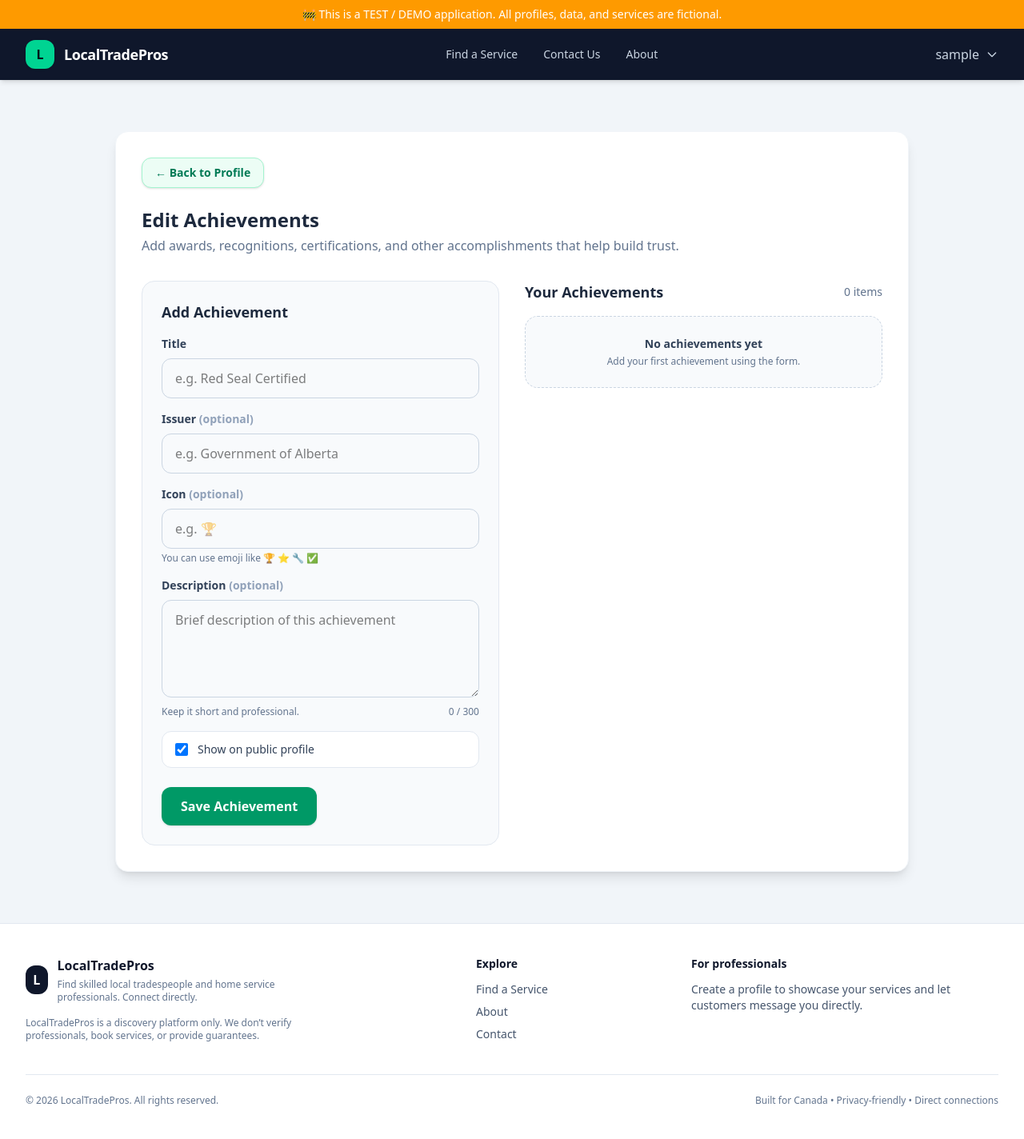
After one commit to olugbengaakindele/handyhub_vercel, a Django app: page /edit-achievements/ in a window 1280 px wide. The commit adds this page. Shown: the whole page at 80% size. Run offline with Django 5.2, Linux system fonts and the light colour scheme; the visitor is signed in with stand-in values (Sample User, id 1); some libraries are stand-ins or nearby versions.

Commit message:
achievements section

```diff
--- a/users/forms.py
+++ b/users/forms.py
@@ -393,3 +393,38 @@ class DeleteAccountForm(forms.Form):
             "autocomplete": "current-password",
         })
     )
+
+
+from .models import Achievement
+
+class AchievementForm(forms.ModelForm):
+    class Meta:
+        model = Achievement
+        fields = ["title", "issuer", "description", "icon", "public_visibility"]
+        widgets = {
+            "title": forms.TextInput(attrs={
+                "class": "w-full rounded-xl border border-slate-300 px-4 py-3 focus:outline-none focus:ring-2 focus:ring-emerald-200 focus:border-emerald-400",
+                "placeholder": "e.g. Red Seal Certified"
+            }),
+            "issuer": forms.TextInput(attrs={
+                "class": "w-full rounded-xl border border-slate-300 px-4 py-3 focus:outline-none focus:ring-2 focus:ring-emerald-200 focus:border-emerald-400",
+                "placeholder": "e.g. Government of Alberta"
+            }),
+            "description": forms.Textarea(attrs={
+                "class": "w-full rounded-xl border border-slate-300 px-4 py-3 focus:outline-none focus:ring-2 focus:ring-emerald-200 focus:border-emerald-400",
+                "rows": 4,
+                "maxlength": 300,
+                "placeholder": "Brief description of this achievement"
+            }),
+            "icon": forms.TextInput(attrs={
+                "class": "w-full rounded-xl border border-slate-300 px-4 py-3 focus:outline-none focus:ring-2 focus:ring-emerald-200 focus:border-emerald-400",
+                "placeholder": "e.g. 🏆"
+            }),
+            "public_visibility": forms.CheckboxInput(attrs={
+                "class": "h-4 w-4 rounded border-slate-300 text-emerald-600 focus:ring-emerald-500"
+            }),
+        }
+
+    def clean_icon(self):
+        icon = (self.cleaned_data.get("icon") or "").strip()
+        return icon[:10]
--- a/users/models.py
+++ b/users/models.py
@@ -405,15 +405,19 @@ class Achievement(models.Model):
 
     title = models.CharField(max_length=120)
     issuer = models.CharField(max_length=120, blank=True)
-    description = models.CharField(max_length=300, blank=True)
+    description = models.TextField(blank=True, max_length=300)
 
     icon = models.CharField(
         max_length=10,
         blank=True,
-        help_text="Optional emoji/icon like 🏆, ⭐, 🔧"
+        help_text="Optional emoji like 🏆, ⭐, 🔧"
     )
 
-    public_visibility = models.BooleanField(default=True)
+    public_visibility = models.BooleanField(
+        default=True,
+        help_text="Show this achievement on your public profile"
+    )
+
     created_at = models.DateTimeField(auto_now_add=True)
 
     class Meta:
--- /dev/null
+++ b/users/static/users/js/achievement_manager.js
@@ -0,0 +1,14 @@
+document.addEventListener("DOMContentLoaded", () => {
+  const descriptionField = document.getElementById("id_description");
+  const countEl = document.getElementById("achievementDescCount");
+
+  if (!descriptionField || !countEl) return;
+
+  const updateCount = () => {
+    const len = descriptionField.value.length;
+    countEl.textContent = `${len} / 300`;
+  };
+
+  descriptionField.addEventListener("input", updateCount);
+  updateCount();
+});
--- /dev/null
+++ b/users/templates/users/edit_achievements.html
@@ -0,0 +1,151 @@
+{% extends "./base.html" %}
+{% load static %}
+
+{% block body %}
+<div class="min-h-screen bg-slate-100 py-10">
+  <div class="max-w-5xl mx-auto px-4">
+
+    <div class="bg-white rounded-2xl shadow-lg border border-slate-100 p-8">
+      <div class="flex items-center justify-between mb-6">
+        <a href="{% url 'users:profile' %}"
+          class="inline-flex items-center gap-2 px-4 py-2 rounded-xl
+                  bg-emerald-50 text-emerald-700 border border-emerald-200
+                  hover:bg-emerald-100 hover:text-emerald-800
+                  transition text-sm font-semibold shadow-sm">
+          ← Back to Profile
+        </a>
+      </div>
+
+      <div class="mb-8">
+        <h2 class="text-2xl font-extrabold text-slate-800">Edit Achievements</h2>
+        <p class="text-slate-500 mt-1">
+          Add awards, recognitions, certifications, and other accomplishments that help build trust.
+        </p>
+      </div>
+
+      <div class="grid grid-cols-1 lg:grid-cols-2 gap-8">
+
+        <!-- Add achievement form -->
+        <div class="bg-slate-50 border border-slate-200 rounded-2xl p-6">
+          <h3 class="text-lg font-extrabold text-slate-800 mb-4">Add Achievement</h3>
+
+          <form method="POST" class="space-y-4">
+            {% csrf_token %}
+
+            <div>
+              <label class="block text-sm font-semibold text-slate-700 mb-2">Title</label>
+              {{ form.title }}
+              {% if form.title.errors %}
+                <p class="text-sm text-red-600 mt-1">{{ form.title.errors.0 }}</p>
+              {% endif %}
+            </div>
+
+            <div>
+              <label class="block text-sm font-semibold text-slate-700 mb-2">Issuer <span class="text-slate-400">(optional)</span></label>
+              {{ form.issuer }}
+              {% if form.issuer.errors %}
+                <p class="text-sm text-red-600 mt-1">{{ form.issuer.errors.0 }}</p>
+              {% endif %}
+            </div>
+
+            <div>
+              <label class="block text-sm font-semibold text-slate-700 mb-2">Icon <span class="text-slate-400">(optional)</span></label>
+              {{ form.icon }}
+              <p class="text-xs text-slate-500 mt-1">You can use emoji like 🏆 ⭐ 🔧 ✅</p>
+              {% if form.icon.errors %}
+                <p class="text-sm text-red-600 mt-1">{{ form.icon.errors.0 }}</p>
+              {% endif %}
+            </div>
+
+            <div>
+              <label class="block text-sm font-semibold text-slate-700 mb-2">Description <span class="text-slate-400">(optional)</span></label>
+              {{ form.description }}
+              <div class="text-xs text-slate-500 mt-1 flex justify-between">
+                <span>Keep it short and professional.</span>
+                <span id="achievementDescCount">0 / 300</span>
+              </div>
+              {% if form.description.errors %}
+                <p class="text-sm text-red-600 mt-1">{{ form.description.errors.0 }}</p>
+              {% endif %}
+            </div>
+
+            <label class="flex items-center gap-3 rounded-xl border border-slate-200 bg-white px-4 py-3">
+              {{ form.public_visibility }}
+              <span class="text-sm text-slate-700 font-medium">Show on public profile</span>
+            </label>
+
+            <div class="pt-2">
+              <button
+                type="submit"
+                class="bg-emerald-600 text-white px-6 py-3 rounded-xl font-semibold hover:bg-emerald-700 transition shadow-sm">
+                Save Achievement
+              </button>
+            </div>
+          </form>
+        </div>
+
+        <!-- Existing achievements -->
+        <div>
+          <div class="flex items-center justify-between mb-4">
+            <h3 class="text-lg font-extrabold text-slate-800">Your Achievements</h3>
+            <span class="text-sm text-slate-500">{{ achievements|length }} item{{ achievements|length|pluralize }}</span>
+          </div>
+
+          {% if achievements %}
+            <div class="space-y-3">
+              {% for achievement in achievements %}
+                <div class="bg-white border border-slate-200 rounded-2xl p-4 shadow-sm">
+                  <div class="flex items-start justify-between gap-4">
+                    <div class="min-w-0 flex-1">
+                      <div class="flex items-center gap-3">
+                        <div class="h-10 w-10 rounded-2xl bg-emerald-50 border border-emerald-200 flex items-center justify-center text-lg">
+                          {{ achievement.icon|default:"🏆" }}
+                        </div>
+                        <div class="min-w-0">
+                          <p class="font-extrabold text-slate-800">{{ achievement.title }}</p>
+                          {% if achievement.issuer %}
+                            <p class="text-sm text-slate-500">{{ achievement.issuer }}</p>
+                          {% endif %}
+                        </div>
+                      </div>
+
+                      {% if achievement.description %}
+                        <p class="text-sm text-slate-600 mt-3">{{ achievement.description }}</p>
+                      {% endif %}
+
+                      <div class="mt-3">
+                        {% if achievement.public_visibility %}
+                          <span class="inline-flex items-center px-2.5 py-1 rounded-full text-xs font-semibold bg-emerald-50 text-emerald-700 border border-emerald-200">
+                            Public
+                          </span>
+                        {% else %}
+                          <span class="inline-flex items-center px-2.5 py-1 rounded-full text-xs font-semibold bg-slate-100 text-slate-600 border border-slate-200">
+                            Private
+                          </span>
+                        {% endif %}
+                      </div>
+                    </div>
+
+                    <a href="{% url 'users:delete_achievement_confirm' achievement.id %}"
+                       class="inline-flex items-center justify-center px-3 py-1.5 rounded-lg border border-red-200 bg-red-50 text-red-700 text-xs font-semibold hover:bg-red-100 transition whitespace-nowrap">
+                      Delete
+                    </a>
+                  </div>
+                </div>
+              {% endfor %}
+            </div>
+          {% else %}
+            <div class="bg-slate-50 border border-dashed border-slate-300 rounded-2xl p-6 text-center">
+              <p class="text-sm font-semibold text-slate-700">No achievements yet</p>
+              <p class="text-xs text-slate-500 mt-1">Add your first achievement using the form.</p>
+            </div>
+          {% endif %}
+        </div>
+
+      </div>
+    </div>
+  </div>
+</div>
+
+<script src="{% static 'users/js/achievement_manager.js' %}"></script>
+{% endblock %}
--- a/users/urls.py
+++ b/users/urls.py
@@ -99,4 +99,13 @@ urlpatterns = [
     path("account/delete/", views.delete_account, name="delete_account"),
 
     path("post-login/", views.post_login, name="post_login"),
+
+    path("edit-achievements/", views.edit_achievements, name="edit_achievements"),
+
+    path(
+        "achievements/delete/<int:achievement_id>/",
+        views.delete_achievement_confirm,
+        name="delete_achievement_confirm",
+    ),
+
 ]
--- a/users/views.py
+++ b/users/views.py
@@ -764,3 +764,46 @@ def post_login(request):
         return redirect("users:edit_service_areas")
 
     return redirect("users:profile")
+
+@login_required
+def edit_achievements(request):
+    profile = request.user.profile
+
+    if request.method == "POST":
+        form = AchievementForm(request.POST)
+        if form.is_valid():
+            achievement = form.save(commit=False)
+            achievement.profile = profile
+            achievement.save()
+            messages.success(request, "Achievement added successfully.")
+            return redirect("users:edit_achievements")
+    else:
+        form = AchievementForm()
+
+    achievements = profile.achievements.all().order_by("-created_at")
+
+    context = {
+        "form": form,
+        "achievements": achievements,
+    }
+    return render(request, "users/edit_achievements.html", context)
+
+
+@login_required
+def delete_achievement_confirm(request, achievement_id):
+    achievement = get_object_or_404(
+        Achievement,
+        id=achievement_id,
+        profile=request.user.profile
+    )
+
+    if request.method == "POST":
+        achievement.delete()
+        messages.success(request, "Achievement deleted successfully.")
+        return redirect("users:edit_achievements")
+
+    return render(
+        request,
+        "users/confirm_delete_achievement.html",
+        {"achievement": achievement}
+    )
```
Also changed, not shown: users/admin.py (+24 -3 lines), users/templates/users/confirm_delete_achievement.html (added, +35 -0 lines), users/templates/users/profile.html (+7 -0 lines), users/migrations/0003_alter_achievement_description_alter_achievement_icon_and_more.py (added).
